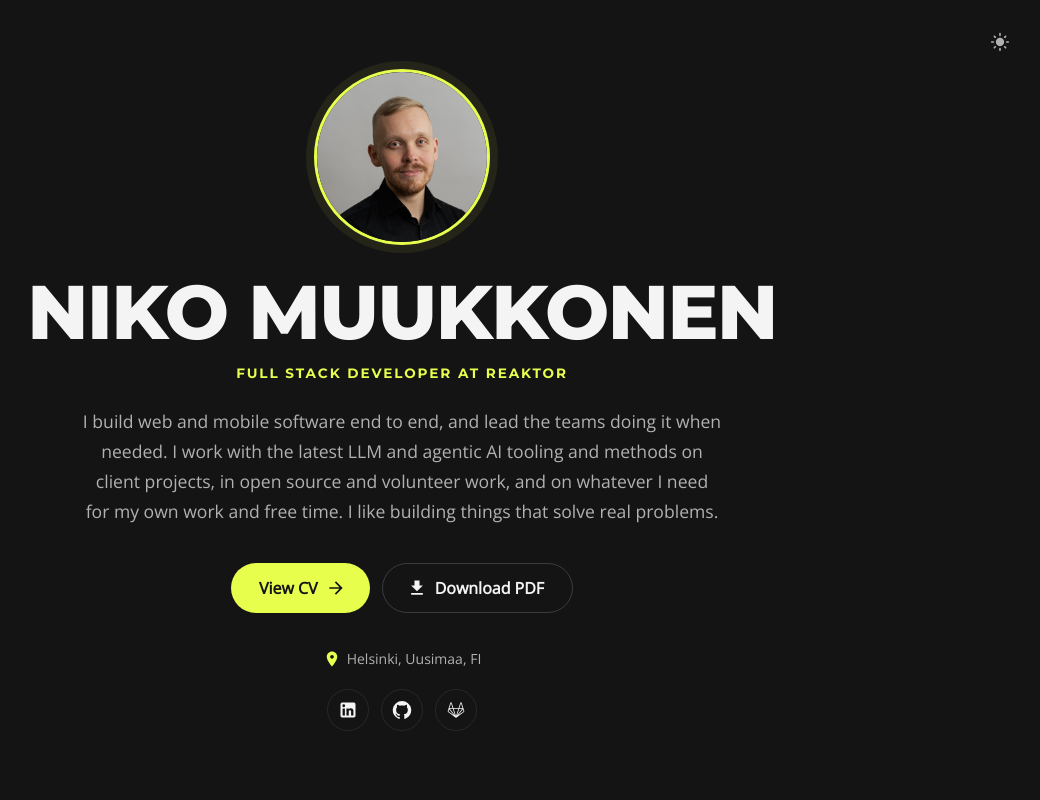
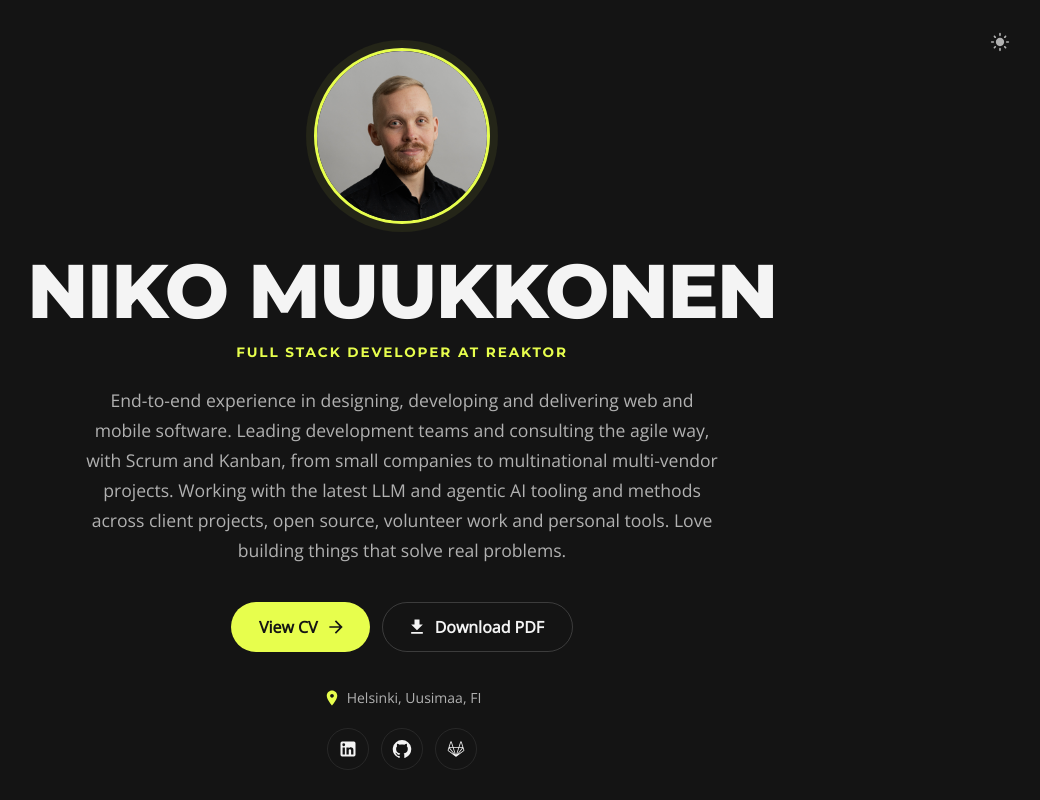
Before and after one commit to laveez/laveez.github.io, a React (Vite) app: page / in a window 1280 px wide. Shown: the top 800 px of the page, without its empty margins (238-1278 px from the left). Built offline with nearby package versions, Linux system fonts and the light colour scheme.

Commit message:
Feature: Show the profile headline on the welcome page
- The welcome page reads the same summary and tagline as the CV card; the separate welcome text is gone

```diff
--- a/data/resume.json
+++ b/data/resume.json
@@ -769,8 +769,5 @@
       "text": "Alongside these, I work on several other personal projects.",
       "url": "https://github.com/laveez"
     }
-  },
-  "welcome": {
-    "intro": "I build web and mobile software end to end, and lead the teams doing it when needed. I work with the latest LLM and agentic AI tooling and methods on client projects, in open source and volunteer work, and on whatever I need for my own work and free time. I like building things that solve real problems."
   }
 }
--- a/src/App.jsx
+++ b/src/App.jsx
@@ -46,7 +46,6 @@ const App = () => {
             path=""
             element={<Welcome
               basics={resumeData.basics}
-              welcome={resumeData.welcome}
               darkTheme={darkTheme}
               setDarkTheme={setDarkTheme}
             />}
--- a/src/components/Welcome.jsx
+++ b/src/components/Welcome.jsx
@@ -17,7 +17,7 @@ const MotionTypography = motion.create(Typography);
 
 const actionSx = { borderRadius: `${RADIUS.pill}px`, px: 3.5, py: 1.25, fontSize: '1rem' };
 
-const Welcome = ({ basics, welcome, darkTheme, setDarkTheme }) => {
+const Welcome = ({ basics, darkTheme, setDarkTheme }) => {
   const theme = useTheme();
 
   if (!basics) return null;
@@ -87,12 +87,12 @@ const Welcome = ({ basics, welcome, darkTheme, setDarkTheme }) => {
           >
             {basics.label}
           </MotionTypography>
-          {welcome?.intro && (
+          {basics.summary && (
             <MotionTypography
               variants={textReveal}
               sx={{ maxWidth: 640, color: 'text.secondary', fontSize: { xs: '1rem', lg: '1.1rem' }, lineHeight: 1.7 }}
             >
-              {welcome.intro}
+              {[ basics.summary, basics.tagline ].filter(Boolean).join(' ')}
             </MotionTypography>
           )}
           <MotionBox
```
